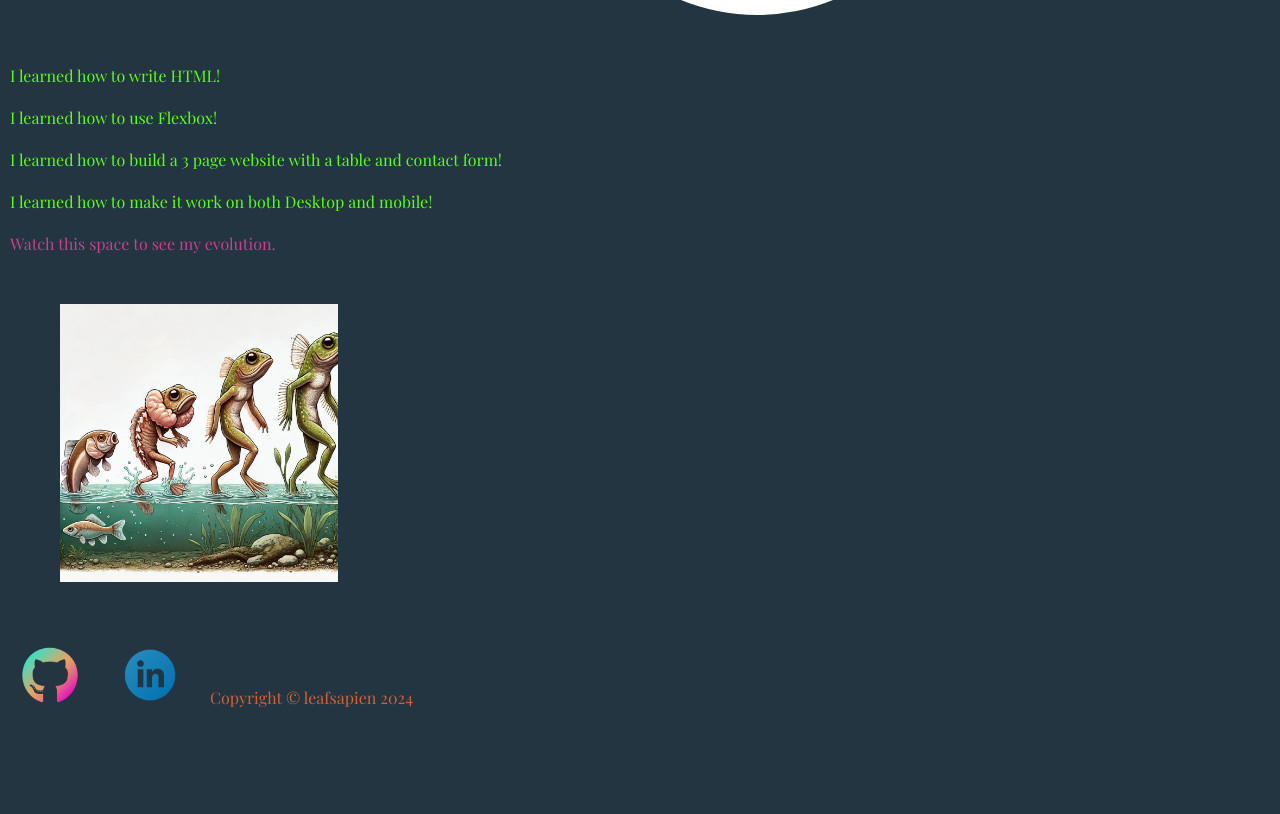
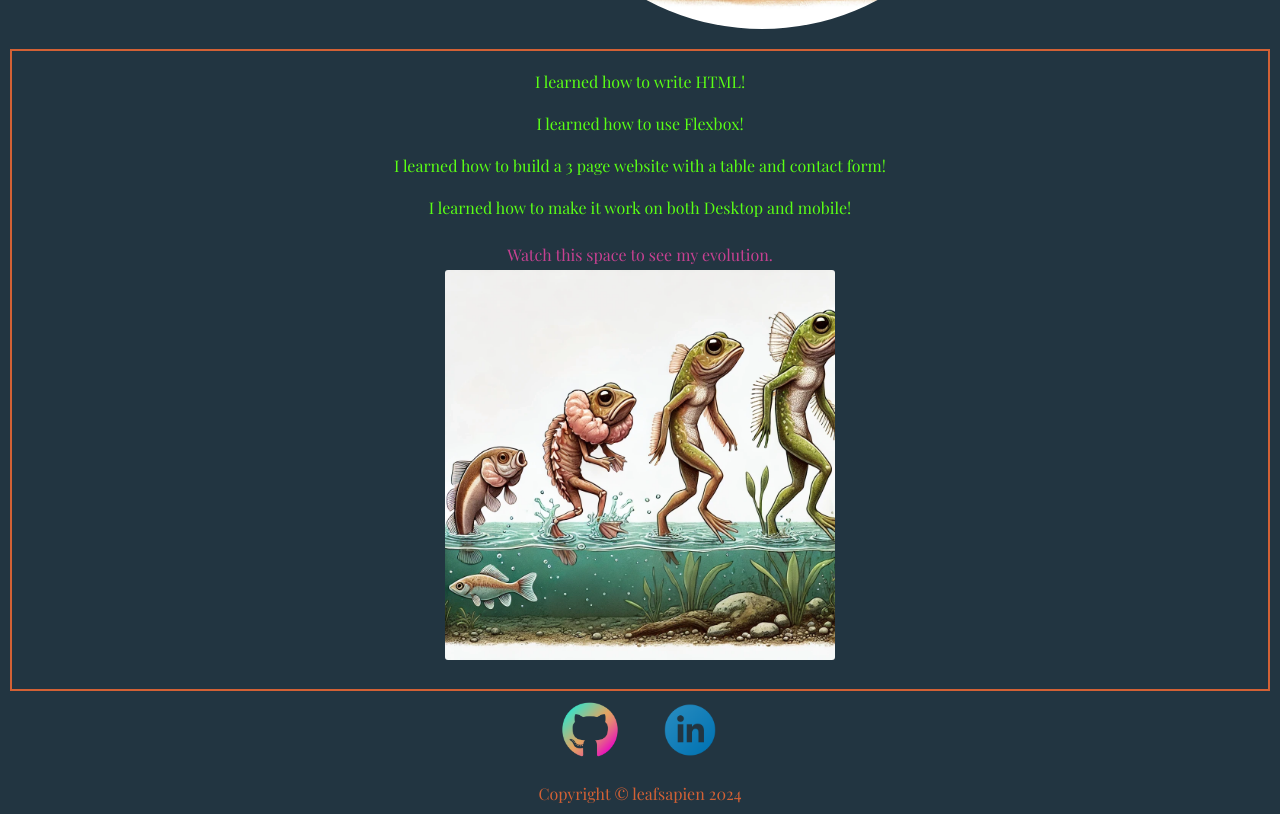
Before and after one commit to leafsapien/shecodes_portfolio, a plain HTML site: page projects.html in a window 1280 px wide. Shown: the part 539-1353 px from the top of the page. Before the commit the page ends 1257 px from the top, so only its background shows below. Drawn offline with nearby package versions, Linux system fonts and the light colour scheme; a web font is replaced by a local one.

Commit message:
Finalised flexbox and styling.  Website is now MVP and ready for submission

```diff
--- a/projects.html
+++ b/projects.html
@@ -51,8 +51,10 @@
         </div>
     </main>
     <footer class="footer_container">
-        <a href="https://github.com/leafsapien" target="_blank"><img src="img/GitHub.png" class="logos" alt="The Github logo, an octopus holding up one tentacle"></a>
-        <a href="https://www.linkedin.com/in/anaya-dodge-71a61b109/" target="_blank"><img src="img/Linkedin.png" class="logos" alt="the Linkedin logo, a blue circle with the letters 'in'"></a>
+        <div class="socials">
+            <a href="https://github.com/leafsapien" target="_blank"><img src="img/GitHub.png" class="logos" alt="The Github logo, an octopus holding up one tentacle"></a>
+            <a href="https://www.linkedin.com/in/anaya-dodge-71a61b109/" target="_blank"><img src="img/Linkedin.png" class="logos" alt="the Linkedin logo, a blue circle with the letters 'in'"></a>
+        </div>
         <p class="copyright">Copyright &copy; leafsapien 2024</p>
     </footer>
 </body>
--- a/style.css
+++ b/style.css
@@ -86,6 +86,11 @@ header {
     font-size: 30px;
 }
 
+header ul {
+    display: flex;
+    gap: 10px;
+}
+
 header .current {
     font-weight: bold;
 }
@@ -99,6 +104,7 @@ a:-webkit-any-link {
 a:-webkit-any-link:hover {
     color: #D36135;
     font-weight: bolder;
+    text-decoration: underline;
 }
 
 footer {
@@ -108,9 +114,8 @@ footer {
 /* images resizing and styling */
 .face {
     border-radius: 50%;
-    border: 10px;
-    border-color: #50D8D7;
-    padding: 50px;
+    border: 10px solid #50D8D7;
+    aspect-ratio: 1/1;
 }
 
 .face:hover {
@@ -122,15 +127,13 @@ footer {
     border-radius: 50%;
     max-width: 40%;
     height: auto;
-    padding: 50px;
 }
 
 .amphibian {
     border-radius: 8px;
-    max-width: 30%;
+    max-width: 400px;
     min-width: 200px;
-    height: auto;
-    padding: 50px;
+    /* height: auto; */
 }
 
 .logos {
@@ -139,13 +142,12 @@ footer {
 }
 
 .logos:hover {
-    box-shadow: 0 0 2px 1px rgba(0, 140, 186, 0.5);
+    transform: scale(1.3);
     border-radius: 50%;
 }
 
 /*flexbox time */
 
-/* header - nav bar.  HELP!  I can't get it to display in row format centered in the top of the screen */
 .header_container {
     display: flex;
     justify-content: flex-start;
@@ -163,6 +165,8 @@ footer {
     justify-content: space-around;
     flex-wrap: nowrap;
     max-width: 800px;
+    padding: 20px;
+    gap: 20px;
 }
 
 .title_child {
@@ -173,33 +177,40 @@ footer {
     display: flex;
     flex-direction: column;
     justify-content: center;
+    border: 2px solid #D36135;
+    padding: 20px;
+    gap: 5px;
+    text-align: center;
 }
 
-/* HELP how do I get the copyright line underneath the images.  HELP the copyright is sneaking up the page! */
 .footer_container {
     display: flex;
     align-content: center;
-    align-items: flex-end;
+    flex-direction: column;
+    justify-content: center;
 }
 
 .logos {
     justify-content: space-around;
-    align-items: center;
     padding: 5px;
 }
 
 .copyright {
-    align-content: flex-end;
+    padding: 10px;
+    display: flex;
     justify-content: center;
-    padding: 10px;
 }
 
-/* Projects page - When trying to add a max-width to project_img it disappears.  Image is totally warped in mobile view */
+.socials {
+    display: flex;
+    justify-content: center;
+}
 
 .projects_container {
     display: flex;
     justify-content: center;
-
+    padding: 20px;
+    gap: 10px;
 }
 
 .projects_child {
@@ -212,3 +223,10 @@ footer {
     align-content: center;
     justify-content: center;
 }
+
+.amphibian {
+    align-content: center;
+    padding: 5px;
+    margin-left: auto;
+    margin-right: auto;
+}
```
Also changed, not shown: index.html (+5 -2 lines).
